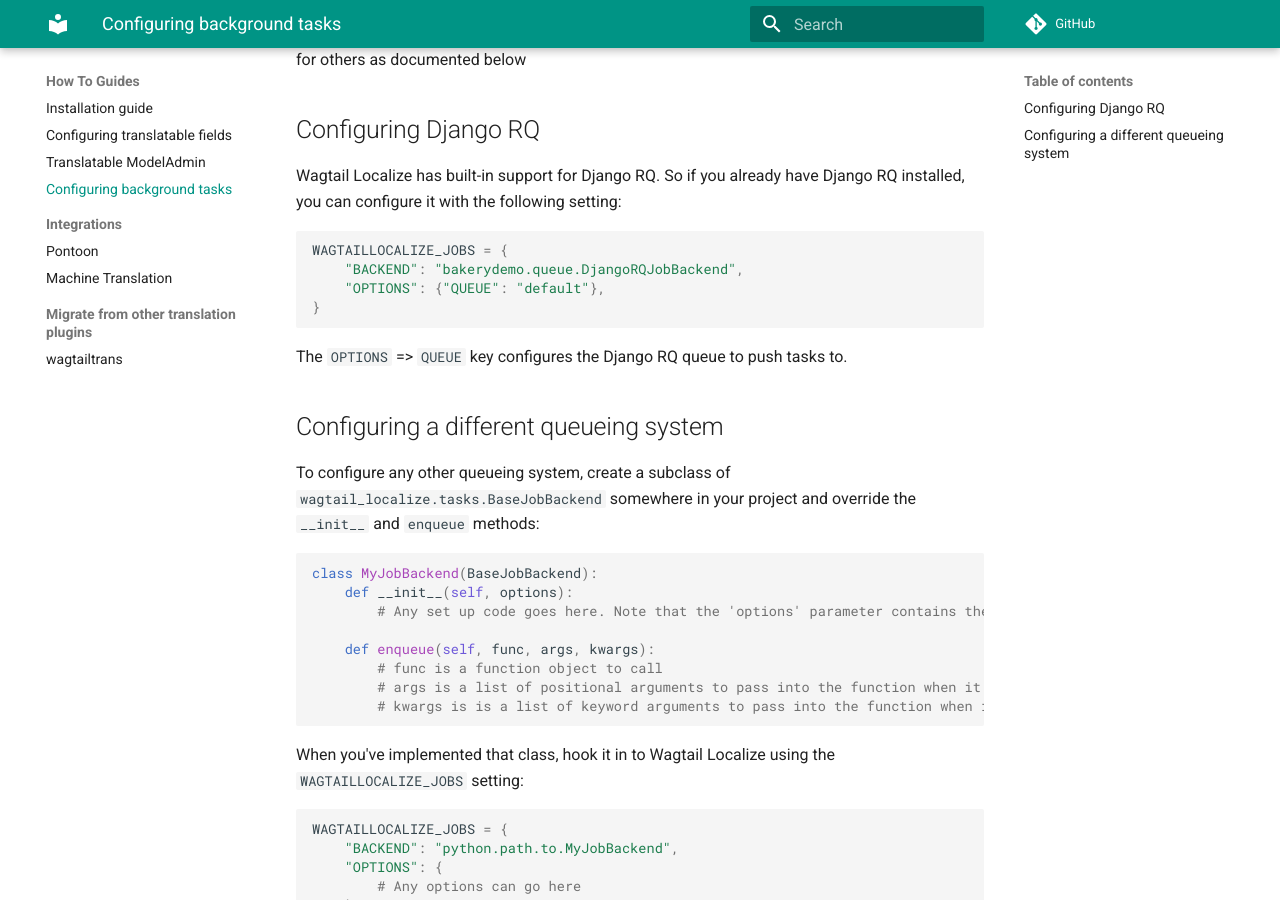
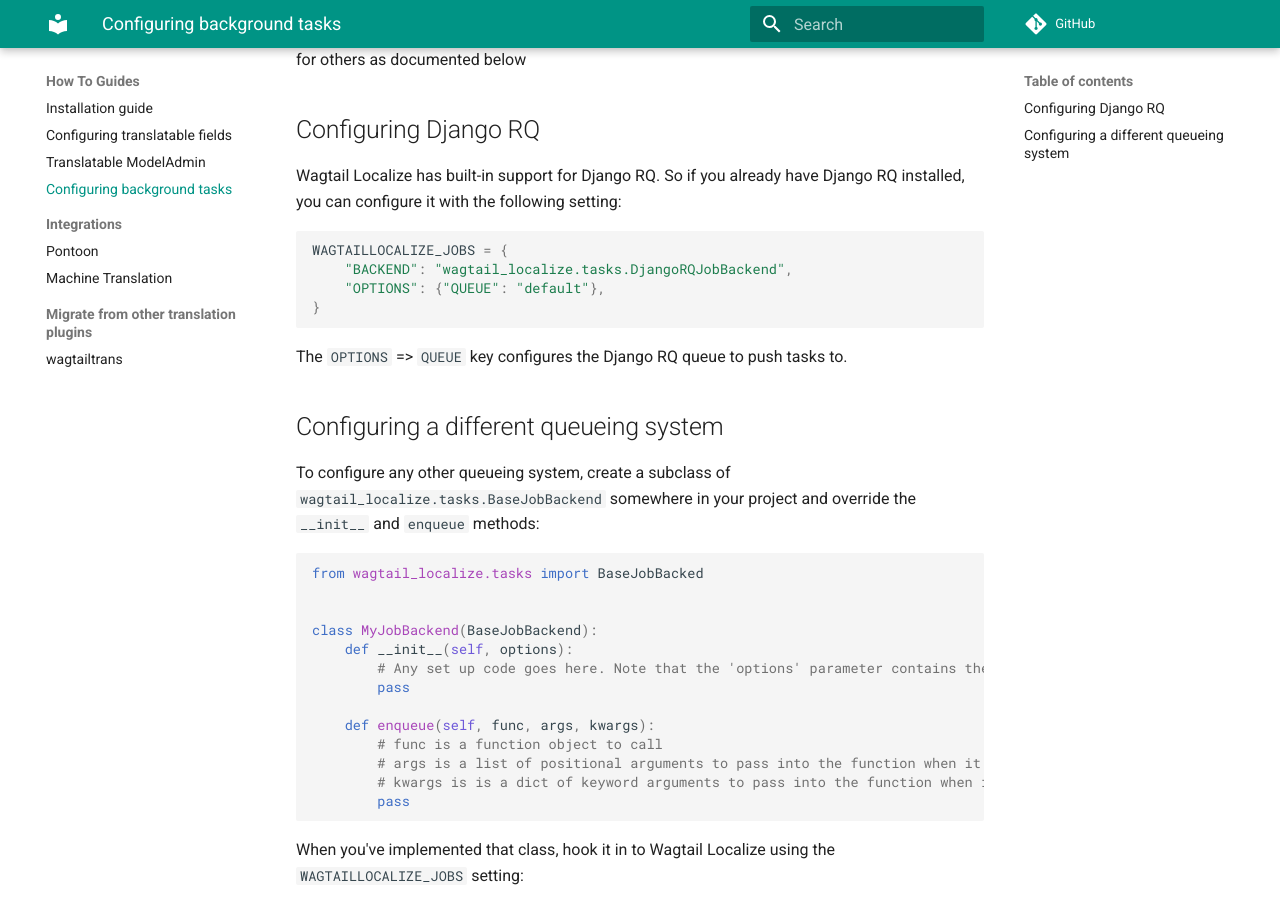
Before and after one commit to wagtail/wagtail-localize, an MkDocs documentation site: the page built from docs/how-to/configure-background-tasks.md, in a window 1280 px wide and 900 px high, scrolled down 408 px. Built offline with MkDocs 1.6.1 and Material for MkDocs 9.7.7, drawn with Linux system fonts in a browser that asks for light colours; comment, search, counter and statistics services are not loaded.

Commit message:
Changes from code review

````diff
--- a/docs/how-to/configure-background-tasks.md
+++ b/docs/how-to/configure-background-tasks.md
@@ -14,7 +14,7 @@
 
 ```python
 WAGTAILLOCALIZE_JOBS = {
-    "BACKEND": "bakerydemo.queue.DjangoRQJobBackend",
+    "BACKEND": "wagtail_localize.tasks.DjangoRQJobBackend",
     "OPTIONS": {"QUEUE": "default"},
 }
 ```
@@ -26,14 +26,19 @@
 To configure any other queueing system, create a subclass of `wagtail_localize.tasks.BaseJobBackend` somewhere in your project and override the `__init__` and `enqueue` methods:
 
 ```python
+from wagtail_localize.tasks import BaseJobBacked
+
+
 class MyJobBackend(BaseJobBackend):
     def __init__(self, options):
         # Any set up code goes here. Note that the 'options' parameter contains the value of WAGTAILLOCALIZE_JOBS["OPTIONS"]
+        pass
 
     def enqueue(self, func, args, kwargs):
         # func is a function object to call
         # args is a list of positional arguments to pass into the function when it's called
-        # kwargs is is a list of keyword arguments to pass into the function when it's called
+        # kwargs is is a dict of keyword arguments to pass into the function when it's called
+        pass
 ```
 
 When you've implemented that class, hook it in to Wagtail Localize using the `WAGTAILLOCALIZE_JOBS` setting:
````
Also changed, not shown: 1 other file.
